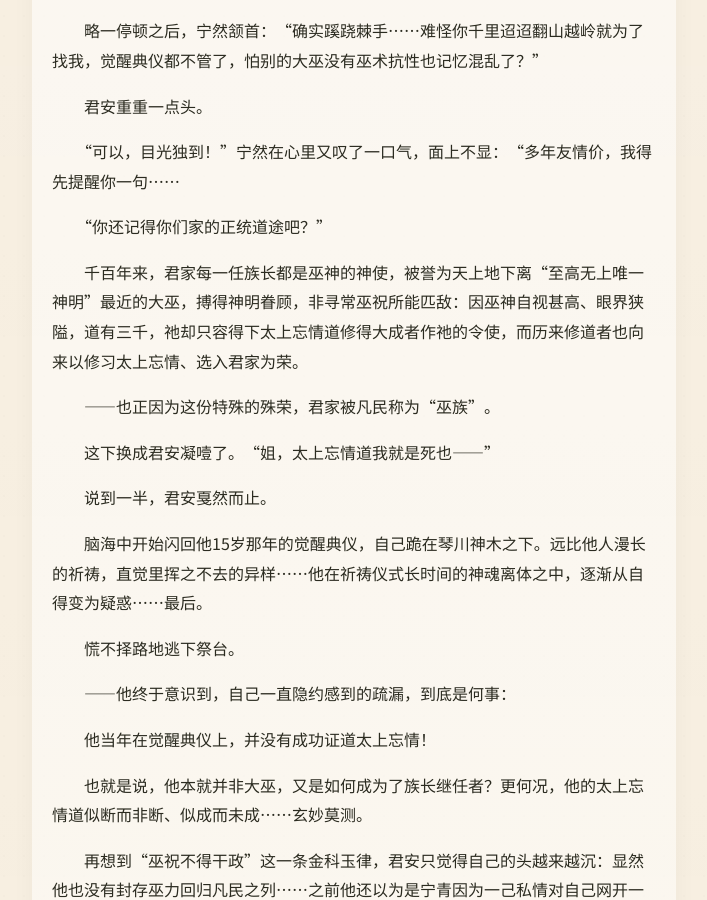
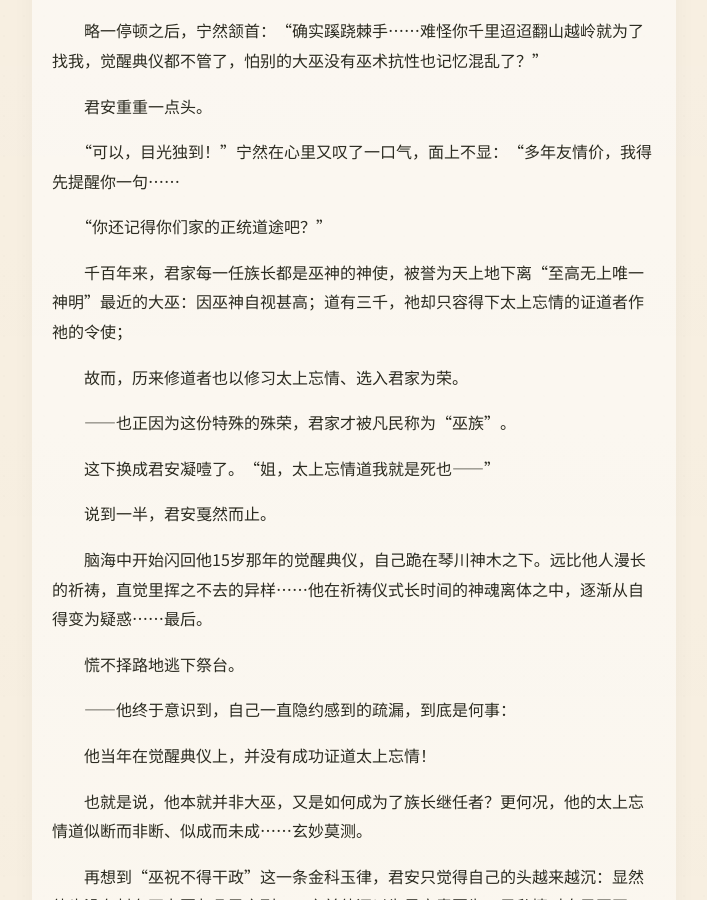
Before and after one commit to LotusSaverin/TheLeaf-BorneDream, a Jekyll site: the page built from chapter-04.md, in a window 1280 px wide and 900 px high, scrolled down 1734 px. Shown: the whole window, without its empty margins (286-993 px from the left). Built offline with Jekyll 4.4.1, drawn with Linux system fonts in a browser that asks for light colours; some web fonts are replaced; our own code applies the rules of GitHub Pages for plain Markdown files.

Commit message:
Refine text in chapter-04.md for better readability
Rephrase sentences for clarity and flow.

```diff
--- a/chapter-04.md
+++ b/chapter-04.md
@@ -58,9 +58,11 @@
 
 　　“你还记得你们家的正统道途吧？”
 
-　　千百年来，君家每一任族长都是巫神的神使，被誉为天上地下离“至高无上唯一神明”最近的大巫，搏得神明眷顾，非寻常巫祝所能匹敌：因巫神自视甚高、眼界狭隘，道有三千，祂却只容得下太上忘情道修得大成者作祂的令使，而历来修道者也向来以修习太上忘情、选入君家为荣。
+　　千百年来，君家每一任族长都是巫神的神使，被誉为天上地下离“至高无上唯一神明”最近的大巫：因巫神自视甚高；道有三千，祂却只容得下太上忘情的证道者作祂的令使；
 
-　　——也正因为这份特殊的殊荣，君家被凡民称为“巫族”。
+　　故而，历来修道者也以修习太上忘情、选入君家为荣。
+
+　　——也正因为这份特殊的殊荣，君家才被凡民称为“巫族”。
 
 　　这下换成君安凝噎了。“姐，太上忘情道我就是死也——”
 
```
